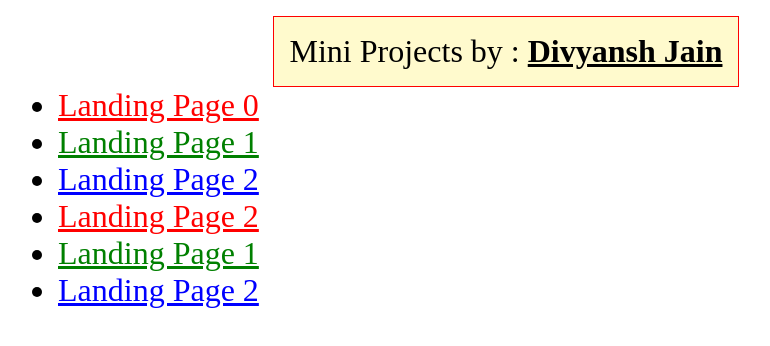
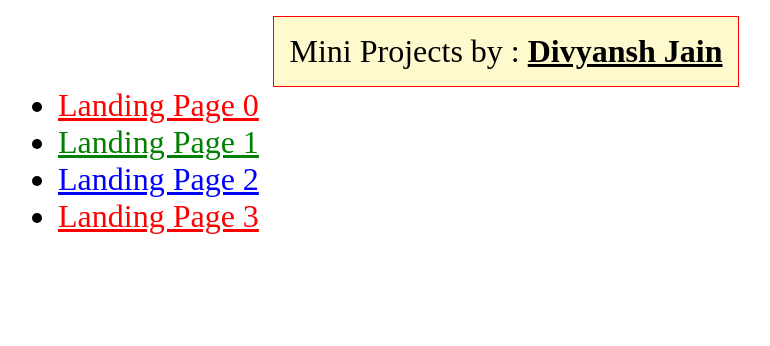
Before and after one commit to Divyansh-Jain-523/Mini-Projects, a plain HTML site: page index.htm in a window 1280 px wide. Shown: the whole page, without its empty margins (134-904 px from the left). Drawn offline with Linux system fonts and the light colour scheme.

Commit message:
.ds deleted

```diff
--- a/index.htm
+++ b/index.htm
@@ -65,13 +65,7 @@
                 <a href="./Mini Projects/Landing Page 2 : A Cotton Weave/index.htm">Landing Page 2</a>
             </li>
             <li>
-                <a href="./Mini Projects/Landing Page 3 : Trendline/index.htm">Landing Page 2</a>
-            </li>
-            <li>
-                <a href="./Landing Page 1/index.htm">Landing Page 1</a>
-            </li>
-            <li>
-                <a href="./Landing Page 1/index.htm">Landing Page 2</a>
+                <a href="./Mini Projects/Landing Page 3 : Trendline/index.htm">Landing Page 3</a>
             </li>
         </ul>
     </div>
```
Also changed, not shown: 5 other files.
